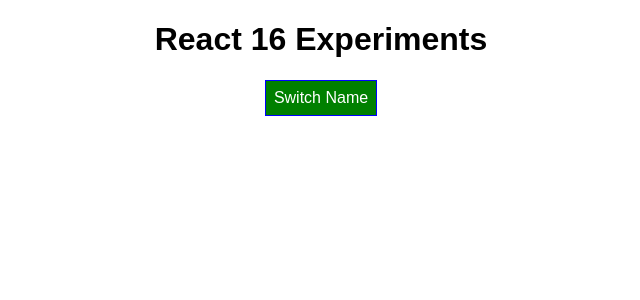
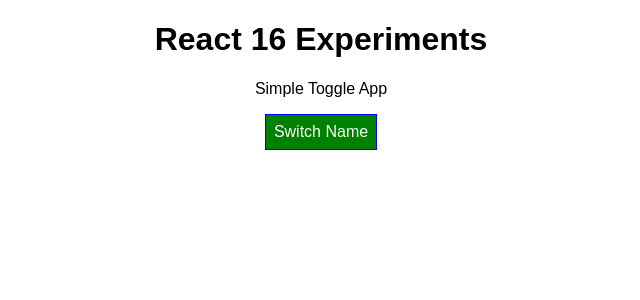
Before and after one commit to rivermanvr/react-16-rampup, a React (Create React App) app: page / in a window 1280 px wide. Shown: the top 300 px of the page, without its empty margins (319-959 px from the left). Built offline with nearby package versions, Linux system fonts and the light colour scheme.

Commit message:
s/u simple dynamic styling

```diff
--- a/src/App.css
+++ b/src/App.css
@@ -7,3 +7,11 @@
   padding: 5px;
   background-color: palegoldenrod;
 }
+
+.red {
+  color: red;
+}
+
+.bold {
+  font-weight: bold;
+}
--- a/src/App.js
+++ b/src/App.js
@@ -63,9 +63,13 @@
       );
       style.backgroundColor = 'red';
     }
+    const classes = [];
+    if (this.state.persons.length <= 2) classes.push('red');
+    if (this.state.persons.length <= 1) classes.push('bold');
     return (
       <div className="App">
         <h1>React 16 Experiments</h1>
+        <p className={ classes.join(' ') }>Simple Toggle App</p>
         <button
           style={ style }
           onClick={ this.togglePersonsHandler }>
```
